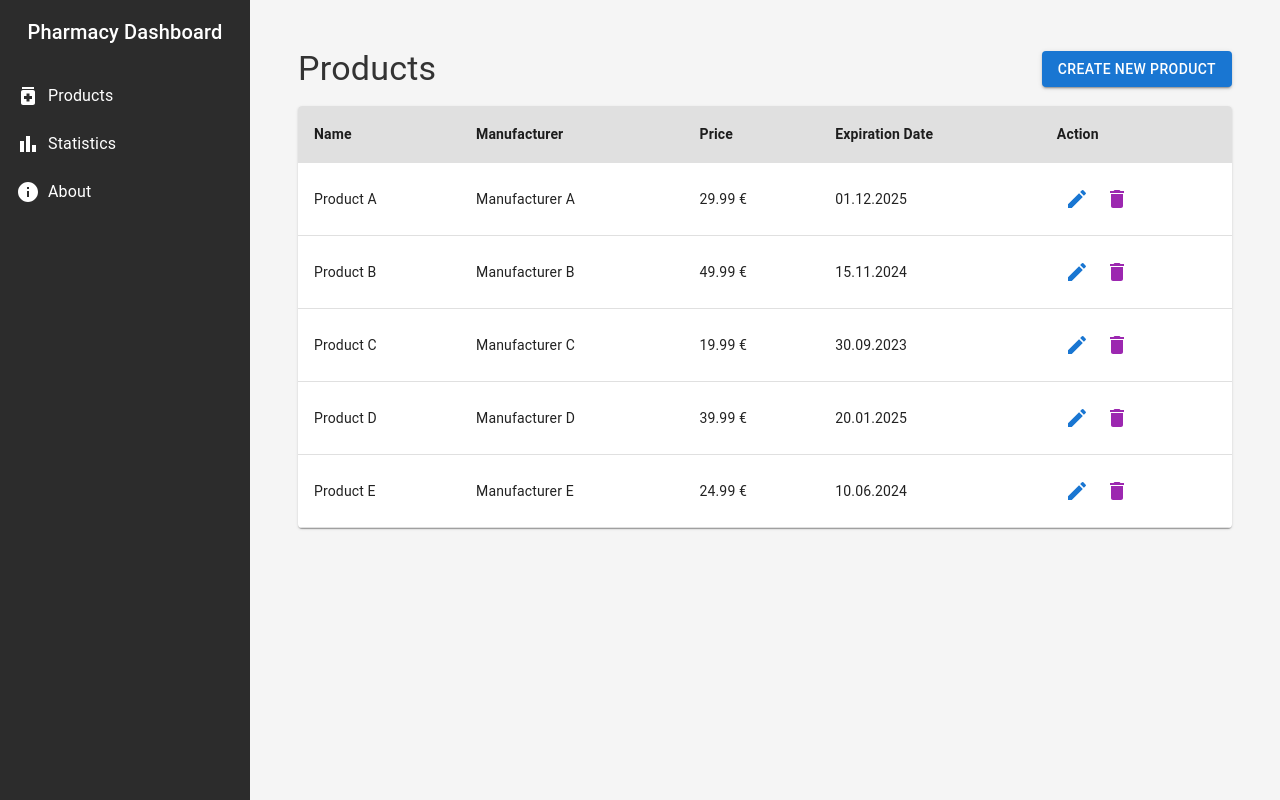
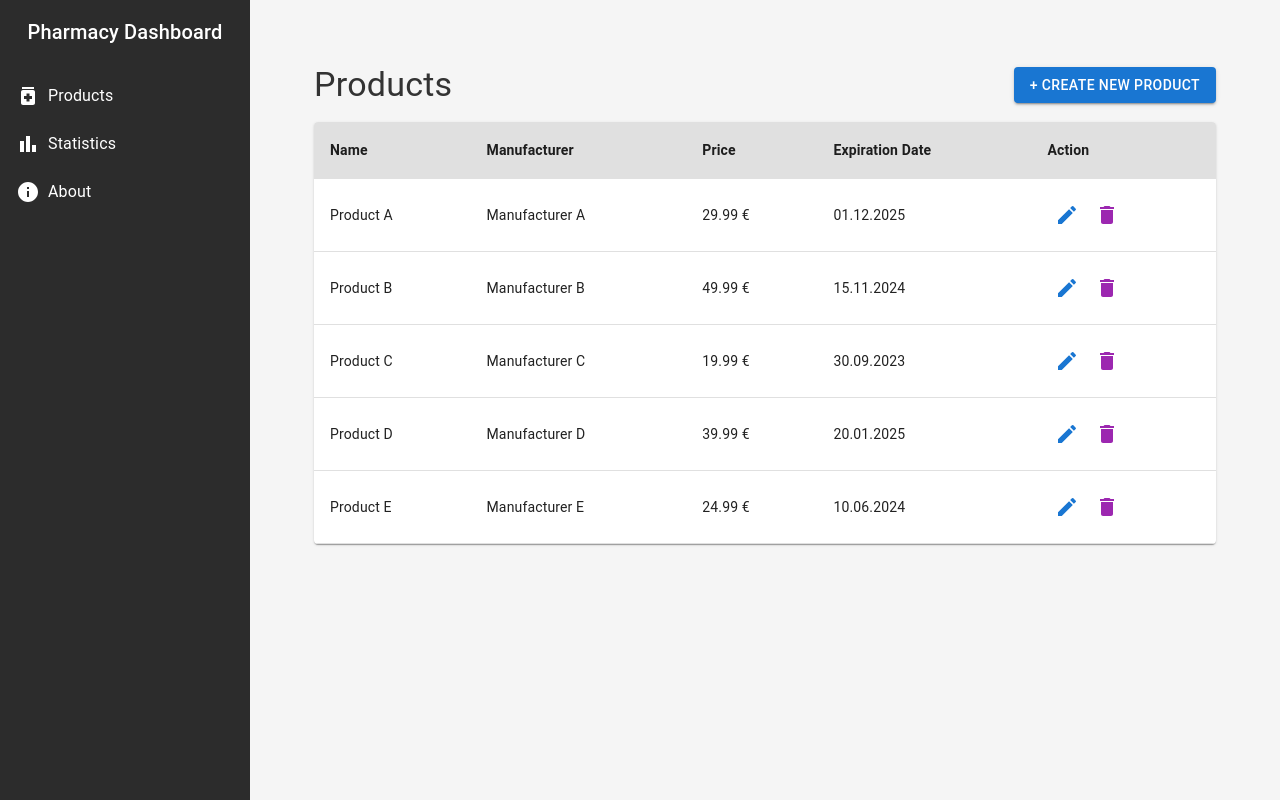
Before and after one commit to msutic/pharmacy-app, a React app: page / in a window 1280 px wide. Built offline with nearby package versions, Linux system fonts and the light colour scheme; the HTML template or start-up script is replaced by a standard one.

Commit message:
Change view padding

```diff
--- a/src/App.scss
+++ b/src/App.scss
@@ -7,7 +7,7 @@
   flex-grow: 1;
   background-color: #F5F5F5;
   color: #333333;
-  padding: 2em;
+  padding: 3em;
   height: 100vh;
   margin-left: 250px;
 }
--- a/src/views/products/Products.tsx
+++ b/src/views/products/Products.tsx
@@ -56,7 +56,7 @@
           color="primary"
           onClick={handleCreateProduct}
         >
-          Create New Product
+          + Create New Product
         </Button>
       </div>
       <ProductsTable data={products} />
```
